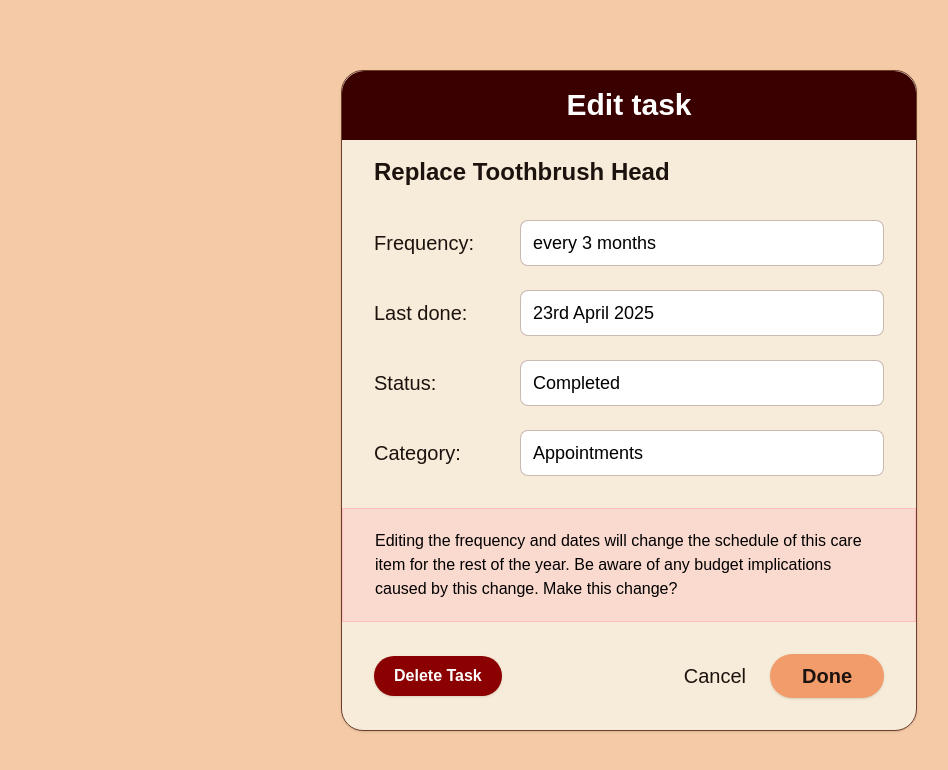
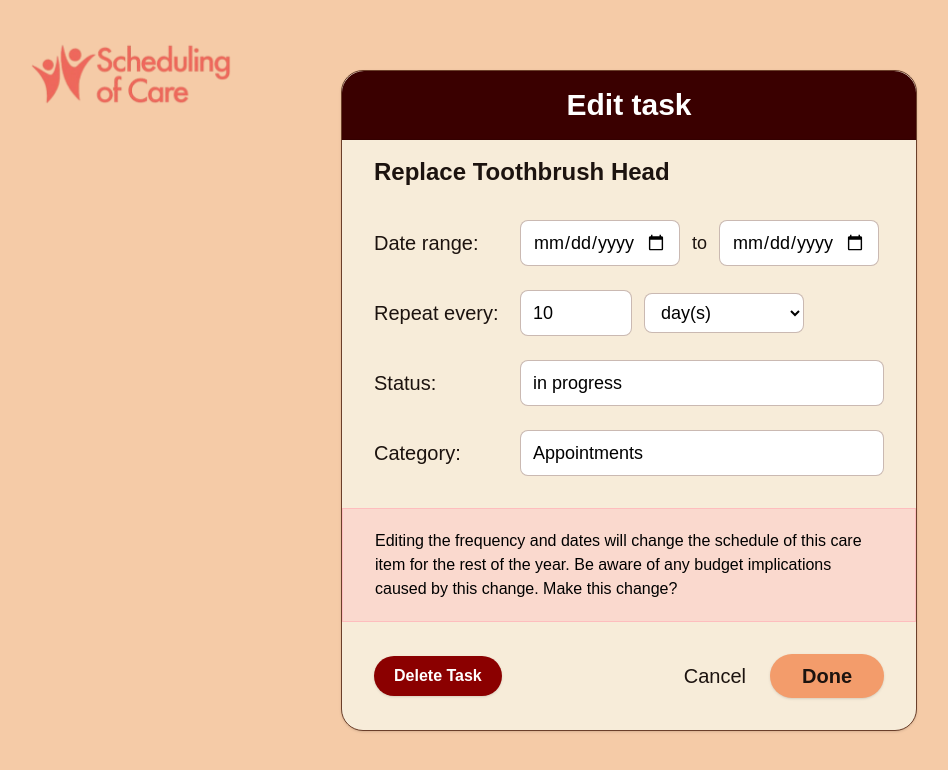
Before and after one commit to 404-Project-Not-Found/Scheduling-of-Care, a Next.js app: page /task/edit in a window 1280 px wide. Shown: the top 770 px of the page, without its empty margins (11-959 px from the left). Built offline with nearby package versions, Linux system fonts and the light colour scheme.

Commit message:
update logo and layout

```diff
--- a/src/app/task/edit/EditTaskClient.tsx
+++ b/src/app/task/edit/EditTaskClient.tsx
@@ -1,16 +1,29 @@
+// src/app/task/edit/page.tsx
 "use client";
 
+import Image from "next/image";
 import { useEffect, useMemo, useState } from "react";
 import { useRouter, useSearchParams } from "next/navigation";
+
+type Unit = "day" | "week" | "month" | "year";
 
 type Task = {
   label: string;
   slug: string;
-  frequency: string;
-  lastDone: string;
   status: string;
   category: string;
   deleted?: boolean;
+
+  // legacy string fields
+  frequency?: string;
+  lastDone?: string;
+
+  // structured fields
+  frequencyDays?: number;      // normalized to days
+  frequencyCount?: number;     // user-entered number
+  frequencyUnit?: Unit;        // user-chosen unit
+  dateFrom?: string;           // YYYY-MM-DD
+  dateTo?: string;             // YYYY-MM-DD
 };
 
 function humanize(slug: string) {
@@ -30,27 +43,75 @@ function saveTasks(tasks: Task[]) {
   localStorage.setItem("tasks", JSON.stringify(tasks));
 }
 
+// ---- frequency helpers ----
+const unitToDays: Record<Unit, number> = {
+  day: 1,
+  week: 7,
+  month: 30,  // simple approximation
+  year: 365,  // simple approximation
+};
+
+function toDays(count: number, unit: Unit) {
+  return Math.max(1, Math.floor(count || 1)) * unitToDays[unit];
+}
+
+function parseLegacyFrequency(freq?: string): { count: number; unit: Unit } | null {
+  if (!freq) return null;
+  const m = freq.trim().toLowerCase().match(/^(\d+)\s*(day|days|week|weeks|month|months|year|years)$/);
+  if (!m) return null;
+  const n = Math.max(1, parseInt(m[1], 10));
+  const u = m[2].replace(/s$/, "") as Unit;
+  return { count: n, unit: u };
+}
+
 export default function EditTaskPage() {
   const router = useRouter();
   const searchParams = useSearchParams();
   const taskSlug = searchParams.get("task") ?? "";
 
-  const [frequency, setFrequency] = useState("every 3 months");
-  const [lastDone, setLastDone] = useState("23rd April 2025");
-  const [status, setStatus] = useState("Completed");
+  // structured state
+  const [dateFrom, setDateFrom] = useState("");
+  const [dateTo, setDateTo] = useState("");
+  const [frequencyCount, setFrequencyCount] = useState<number>(10);
+  const [frequencyUnit, setFrequencyUnit] = useState<Unit>("day");
+
+  // other fields
+  const [status, setStatus] = useState("in progress");
   const [category, setCategory] = useState("Appointments");
   const [label, setLabel] = useState("Replace Toothbrush Head");
 
-  // Load existing values from storage on mount
   useEffect(() => {
     const tasks = loadTasks();
     const t = tasks.find((x) => x.slug === taskSlug);
-    if (t) {
-      setLabel(t.label);
-      setFrequency(t.frequency);
-      setLastDone(t.lastDone);
-      setStatus(t.status);
-      setCategory(t.category);
+    if (!t) return;
+
+    setLabel(t.label || label);
+    setStatus(t.status || status);
+    setCategory(t.category || category);
+
+    // prefer structured frequency
+    if (typeof t.frequencyCount === "number" && t.frequencyUnit) {
+      setFrequencyCount(Math.max(1, t.frequencyCount));
+      setFrequencyUnit(t.frequencyUnit);
+    } else {
+      // fallback to legacy string like "90 days"
+      const parsed = parseLegacyFrequency(t.frequency);
+      if (parsed) {
+        setFrequencyCount(parsed.count);
+        setFrequencyUnit(parsed.unit);
+      } else if (t.frequencyDays) {
+        // crude back-conversion if only days were stored
+        setFrequencyCount(Math.max(1, t.frequencyDays));
+        setFrequencyUnit("day");
+      }
+    }
+
+    if (t.dateFrom) setDateFrom(t.dateFrom);
+    if (t.dateTo) setDateTo(t.dateTo);
+    if (!t.dateFrom && !t.dateTo && t.lastDone?.includes(" to ")) {
+      const [from, to] = t.lastDone.split(" to ").map((s) => s.trim());
+      if (from) setDateFrom(from);
+      if (to) setDateTo(to);
     }
   }, [taskSlug]);
 
@@ -63,14 +124,25 @@ export default function EditTaskPage() {
     const tasks = loadTasks();
     const idx = tasks.findIndex((x) => x.slug === taskSlug);
     if (idx >= 0) {
+      const days = toDays(frequencyCount, frequencyUnit);
+      const legacyStr = `${frequencyCount} ${frequencyUnit}${frequencyCount > 1 ? "s" : ""}`;
+
       tasks[idx] = {
         ...tasks[idx],
-        frequency,
-        lastDone,
         status,
         category,
+        // structured fields
+        frequencyCount: Math.max(1, frequencyCount),
+        frequencyUnit,
+        frequencyDays: days,
+        dateFrom,
+        dateTo,
+        // legacy fields for compatibility
+        frequency: legacyStr,
+        lastDone: dateFrom && dateTo ? `${dateFrom} to ${dateTo}` : tasks[idx].lastDone || "",
         deleted: false,
       };
+
       saveTasks(tasks);
     }
     router.push("/task/search");
@@ -88,8 +160,17 @@ export default function EditTaskPage() {
 
   return (
     <main className="min-h-screen flex items-center justify-center bg-[#F5CBA7] p-6">
+      {/* screen top-left logo (outside the card) */}
+      <Image
+        src="/logo-name.png"
+        alt="Scheduling of Care"
+        width={220}
+        height={55}
+        priority
+        className="fixed top-6 left-8"
+      />
+
       <div className="w-full max-w-xl rounded-[22px] border border-[#6b3f2a] bg-[#F7ECD9] p-8 shadow relative">
-        {/* Top bar */}
         <div className="-mx-8 -mt-8 px-8 py-4 bg-[#3A0000] text-white rounded-t-[22px] border-b border-black/10 text-center">
           <h1 className="text-3xl font-extrabold">Edit task</h1>
         </div>
@@ -97,29 +178,55 @@ export default function EditTaskPage() {
         <h2 className="mt-4 text-2xl font-bold text-[#1c130f]">{displayTitle}</h2>
 
         <div className="mt-8 space-y-6">
-          <Field label="Frequency:">
-            <input
-              value={frequency}
-              onChange={(e) => setFrequency(e.target.value)}
-              className="w-full rounded-lg bg-white border border-[#7c5040]/40 px-3 py-2 text-lg outline-none focus:ring-4 focus:ring-[#7c5040]/20 text-black placeholder:text-black placeholder:opacity-100 caret-black"
-              placeholder="e.g., every 3 months"
-            />
+          {/* Date range */}
+          <Field label="Date range:">
+            <div className="flex items-center gap-3">
+              <input
+                type="date"
+                value={dateFrom}
+                onChange={(e) => setDateFrom(e.target.value)}
+                className="w-40 rounded-lg bg-white border border-[#7c5040]/40 px-3 py-2 text-lg outline-none focus:ring-4 focus:ring-[#7c5040]/20 text-black"
+              />
+              <span className="text-[#1c130f] text-lg">to</span>
+              <input
+                type="date"
+                value={dateTo}
+                onChange={(e) => setDateTo(e.target.value)}
+                min={dateFrom || undefined}
+                className="w-40 rounded-lg bg-white border border-[#7c5040]/40 px-3 py-2 text-lg outline-none focus:ring-4 focus:ring-[#7c5040]/20 text-black"
+              />
+            </div>
           </Field>
 
-          <Field label="Last done:">
-            <input
-              value={lastDone}
-              onChange={(e) => setLastDone(e.target.value)}
-              className="w-full rounded-lg bg-white border border-[#7c5040]/40 px-3 py-2 text-lg outline-none focus:ring-4 focus:ring-[#7c5040]/20 text-black placeholder:text-black placeholder:opacity-100 caret-black"
-              placeholder="e.g., 23 April 2025"
-            />
+          {/* Frequency count + unit */}
+          <Field label="Repeat every:">
+            <div className="flex items-center gap-3">
+              <input
+                type="number"
+                min={1}
+                step={1}
+                value={Number.isFinite(frequencyCount) ? frequencyCount : 1}
+                onChange={(e) => setFrequencyCount(Math.max(1, parseInt(e.target.value || "1", 10)))}
+                className="w-28 rounded-lg bg-white border border-[#7c5040]/40 px-3 py-2 text-lg outline-none focus:ring-4 focus:ring-[#7c5040]/20 text-black"
+              />
+              <select
+                value={frequencyUnit}
+                onChange={(e) => setFrequencyUnit(e.target.value as Unit)}
+                className="w-40 rounded-lg bg-white border border-[#7c5040]/40 px-3 py-2 text-lg outline-none focus:ring-4 focus:ring-[#7c5040]/20 text-black"
+              >
+                <option value="day">day(s)</option>
+                <option value="week">week(s)</option>
+                <option value="month">month(s)</option>
+                <option value="year">year(s)</option>
+              </select>
+            </div>
           </Field>
 
           <Field label="Status:">
             <input
               value={status}
               onChange={(e) => setStatus(e.target.value)}
-              className="w-full rounded-lg bg-white border border-[#7c5040]/40 px-3 py-2 text-lg outline-none focus:ring-4 focus:ring-[#7c5040]/20 text-black placeholder:text-black placeholder:opacity-100 caret-black"
+              className="w-full rounded-lg bg-white border border-[#7c5040]/40 px-3 py-2 text-lg outline-none focus:ring-4 focus:ring-[#7c5040]/20 text-black"
               placeholder="e.g., Completed"
             />
           </Field>
@@ -128,20 +235,18 @@ export default function EditTaskPage() {
             <input
               value={category}
               onChange={(e) => setCategory(e.target.value)}
-              className="w-full rounded-lg bg-white border border-[#7c5040]/40 px-3 py-2 text-lg outline-none focus:ring-4 focus:ring-[#7c5040]/20 text-black placeholder:text-black placeholder:opacity-100 caret-black"
+              className="w-full rounded-lg bg-white border border-[#7c5040]/40 px-3 py-2 text-lg outline-none focus:ring-4 focus:ring-[#7c5040]/20 text-black"
               placeholder="e.g., Appointments"
             />
           </Field>
         </div>
 
-        {/* Bottom banner */}
         <div className="mt-8 -mx-8 px-8 py-5 bg-rose-300/25 text-black border border-rose-300/50">
           Editing the frequency and dates will change the schedule of this care
           item for the rest of the year. Be aware of any budget implications
           caused by this change. Make this change?
         </div>
 
-        {/* Footer actions */}
         <div className="mt-8 flex items-center justify-between">
           <button
             onClick={onRemove}
--- a/src/app/task/search/page.tsx
+++ b/src/app/task/search/page.tsx
@@ -1,5 +1,7 @@
+// src/app/task/search/page.tsx
 "use client";
 
+import Image from "next/image";
 import { useEffect, useMemo, useState } from "react";
 import { useRouter } from "next/navigation";
 
@@ -59,9 +61,7 @@ export default function SearchTaskPage() {
     const hits =
       q.length === 0
         ? []
-        : allTasks.filter(
-            (t) => !t.deleted && t.label.toLowerCase().includes(q)
-          );
+        : allTasks.filter((t) => !t.deleted && t.label.toLowerCase().includes(q));
     setResults(hits);
     setHasSearched(true);
   };
@@ -76,6 +76,16 @@ export default function SearchTaskPage() {
 
   return (
     <main className="min-h-screen flex items-center justify-center bg-[#F5CBA7] p-8">
+      {/* SCREEN top-left logo (outside the card) */}
+      <Image
+        src="/logo-name.png"
+        alt="Scheduling of Care"
+        width={220}
+        height={55}
+        priority
+        className="fixed top-6 left-8"
+      />
+
       <div className="w-full max-w-4xl rounded-[22px] border border-[#6b3f2a] bg-[#F7ECD9] p-10 shadow">
         <h1 className="text-3xl font-extrabold text-[#1c130f] mb-8">Edit task</h1>
 
@@ -85,7 +95,13 @@ export default function SearchTaskPage() {
             {/* input row */}
             <div className="px-5 py-4">
               <div className="flex items-center gap-3">
-                <svg viewBox="0 0 24 24" className="w-7 h-7 text-gray-600" fill="none" stroke="currentColor" strokeWidth="2">
+                <svg
+                  viewBox="0 0 24 24"
+                  className="w-7 h-7 text-gray-600"
+                  fill="none"
+                  stroke="currentColor"
+                  strokeWidth="2"
+                >
                   <circle cx="11" cy="11" r="7" />
                   <line x1="21" y1="21" x2="16.65" y2="16.65" />
                 </svg>
@@ -102,8 +118,8 @@ export default function SearchTaskPage() {
             <div className="h-px w-full bg-[#7c5040]/40" />
 
             {/* results */}
-            {hasSearched && (
-              results.length > 0 ? (
+            {hasSearched &&
+              (results.length > 0 ? (
                 <ul role="listbox" className="py-2">
                   {results.map((r) => (
                     <li key={r.slug}>
@@ -123,8 +139,7 @@ export default function SearchTaskPage() {
                 query.trim() !== "" && (
                   <div className="py-3 px-5 text-gray-500">No results found.</div>
                 )
-              )
-            )}
+              ))}
           </div>
 
           {/* Search button aligned with input height */}
```
Also changed, not shown: public/logo-name.png (added).
